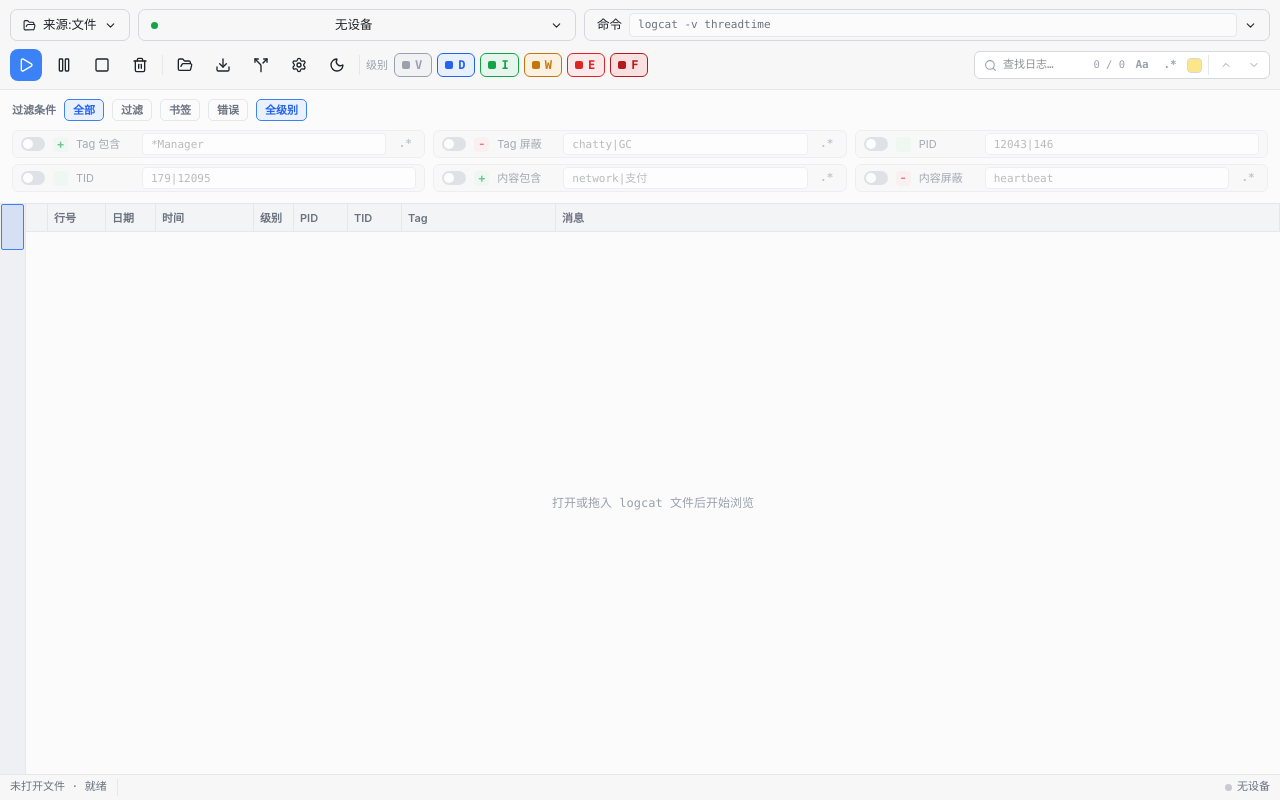
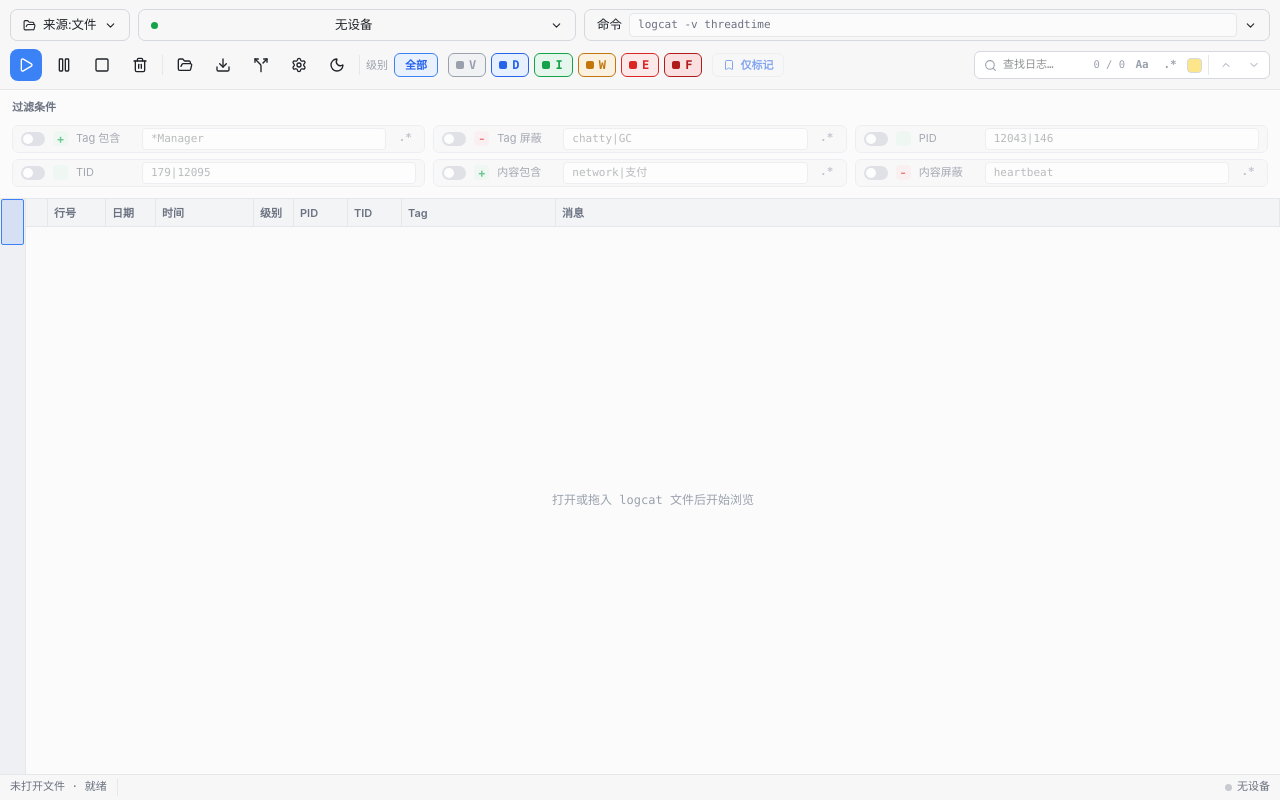
Before and after one commit to rxmt007/log-filter, a React (Vite) app: page / in a window 1280 px wide. Built offline with nearby package versions, Linux system fonts and the light colour scheme.

Commit message:
feat(ui): unify level and marked filter controls

```diff
--- a/src/components/Toolbar.tsx
+++ b/src/components/Toolbar.tsx
@@ -1,6 +1,7 @@
 import { useCallback, useEffect, useState } from "react";
 import { open } from "@tauri-apps/plugin-dialog";
 import {
+  Bookmark,
   ChevronDown,
   ChevronUp,
   Download,
@@ -53,10 +54,9 @@ export function Toolbar() {
   const setAppConfig = useSession((s) => s.setAppConfig);
   const setTheme = useSession((s) => s.setTheme);
   const filter = useSession((s) => s.filter);
+  const setFilter = useSession((s) => s.setFilter);
   const toggleLevel = useSession((s) => s.toggleLevel);
   const setFilterField = useSession((s) => s.setFilterField);
-  const view = useSession((s) => s.view);
-  const setView = useSession((s) => s.setView);
   const search = useSession((s) => s.search);
   const setSearch = useSession((s) => s.setSearch);
   const searchCount = useSession((s) => s.searchCount);
@@ -165,6 +165,14 @@ export function Toolbar() {
         <span className="lf-separator" />
         <span className="lf-level-label">级别</span>
         <div className="lf-level-chips">
+          <button
+            className="lf-level-chip lf-level-all"
+            data-active={filter.levels === ALL_LEVELS}
+            type="button"
+            onClick={() => setFilter({ levels: ALL_LEVELS })}
+          >
+            <b>全部</b>
+          </button>
           {LEVELS.map(([level, bit]) => {
             const on = (filter.levels & bit) !== 0;
             return (
@@ -181,6 +189,15 @@ export function Toolbar() {
               </button>
             );
           })}
+          <button
+            className="lf-level-chip lf-marked-only-chip"
+            data-active={filter.markedOnly}
+            type="button"
+            onClick={() => setFilter({ markedOnly: !filter.markedOnly })}
+          >
+            <Bookmark />
+            <b>仅标记</b>
+          </button>
         </div>
         <div className="lf-spacer" />
         <div className="lf-search-box">
@@ -223,46 +240,6 @@ export function Toolbar() {
       <div className="lf-filter-bar">
         <div className="lf-filter-title">
           <span>过滤条件</span>
-          <button
-            className="lf-view-toggle"
-            data-active={view === "all"}
-            type="button"
-            onClick={() => setView("all")}
-          >
-            全部
-          </button>
-          <button
-            className="lf-view-toggle"
-            data-active={view === "filtered"}
-            type="button"
-            onClick={() => setView("filtered")}
-          >
-            过滤
-          </button>
-          <button
-            className="lf-view-toggle"
-            data-active={view === "bookmarks"}
-            type="button"
-            onClick={() => setView("bookmarks")}
-          >
-            书签
-          </button>
-          <button
-            className="lf-view-toggle"
-            data-active={view === "errors"}
-            type="button"
-            onClick={() => setView("errors")}
-          >
-            错误
-          </button>
-          <button
-            className="lf-view-toggle"
-            data-active={filter.levels === ALL_LEVELS}
-            type="button"
-            onClick={() => useSession.getState().setFilter({ levels: ALL_LEVELS })}
-          >
-            全级别
-          </button>
         </div>
         <div className="lf-filter-fields">
           {FILTER_FIELDS.map((field) => {
--- a/src/index.css
+++ b/src/index.css
@@ -416,6 +416,44 @@
   font-family: var(--lf-mono);
   font-size: 12px;
   line-height: 1;
+}
+
+.lf-level-all {
+  margin-right: 5px;
+  padding: 0 10px;
+  color: var(--lf-text-dim);
+}
+
+.lf-level-all b,
+.lf-marked-only-chip b {
+  font-family: inherit;
+  font-size: 11px;
+}
+
+.lf-level-all[data-active="true"] {
+  border-color: var(--lf-accent);
+  background: var(--lf-accent-soft);
+  color: var(--lf-accent-strong);
+}
+
+.lf-marked-only-chip {
+  margin-left: 5px;
+  padding: 0 10px;
+  color: var(--lf-accent-strong);
+}
+
+.lf-marked-only-chip svg {
+  width: 12px;
+  height: 12px;
+  flex: none;
+  fill: none;
+  stroke: currentColor;
+}
+
+.lf-marked-only-chip[data-active="true"] {
+  border-color: var(--lf-accent);
+  background: var(--lf-accent-soft);
+  color: var(--lf-accent-strong);
 }
 
 .lf-level-chip[data-level="V"] { color: var(--lf-lv-v); }
```
